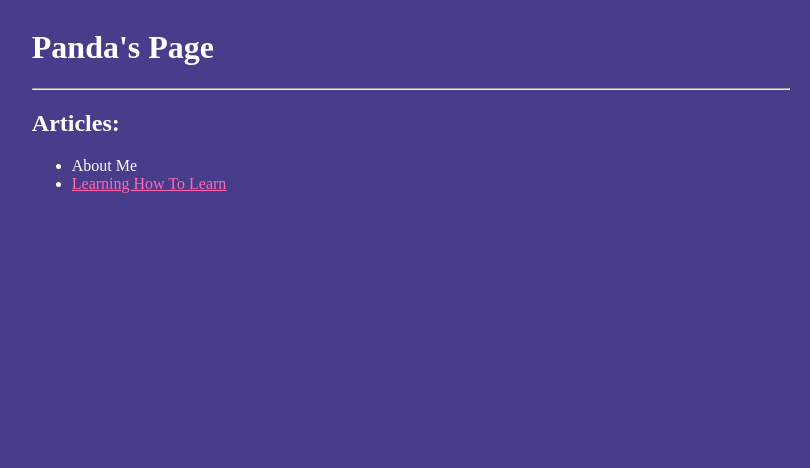
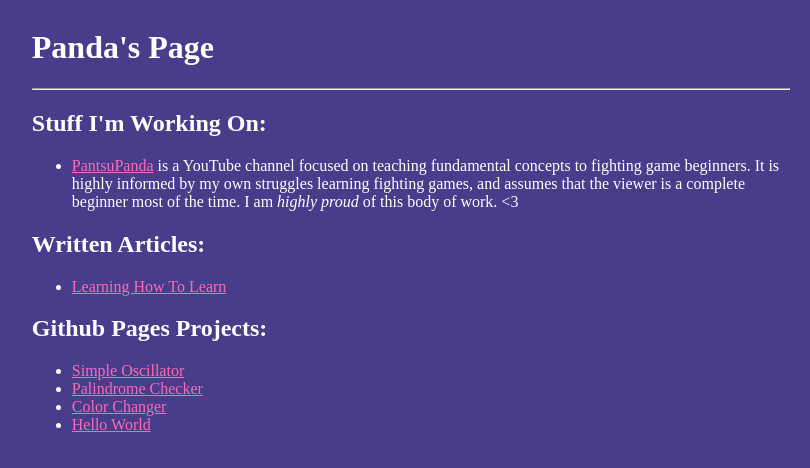
Before and after one commit to thepantsupanda/thepantsupanda.github.io, a plain HTML site: page index.html in a window 1280 px wide. Shown: the whole page, without its empty margins (229-1039 px from the left). Drawn offline with Linux system fonts and the light colour scheme; a web font is replaced by a local one.

Commit message:
Added a lot more menu items to the front page.

```diff
--- a/index.html
+++ b/index.html
@@ -12,14 +12,38 @@
             <hr>
         </div>
         <div id="articleList">
-            <h2>Articles:</h2>
+            <h2>Stuff I'm Working On:</h2>
             <p>
                 <ul>
                     <li>
-                        About Me
+                        <a href="https://www.youtube.com/channel/UCBhKmTGmqVRYugLwK8hJ7ig" target="_blank">PantsuPanda</a> is a YouTube channel focused on
+                        teaching fundamental concepts to fighting game beginners. It is highly informed by my own struggles learning fighting games, and
+                        assumes that the viewer is a complete beginner most of the time. I am <em>highly proud</em> of this body of work. <3
+                    </li>
+                </ul>
+            </p>
+            <h2>Written Articles:</h2>
+            <p>
+                <ul>
+                    <li>
+                        <a href="articles/learninghowtolearn/index.html">Learning How To Learn</a>
+                    </li>
+                </ul>
+            </p>
+            <h2>Github Pages Projects:</h2>
+            <p>
+                <ul>
+                    <li>
+                        <a href="https://thepantsupanda.github.io/JSsynth/oscillator.html" target="_blank">Simple Oscillator</a>
                     </li>
                     <li>
-                        <a href="articles/learninghowtolearn/index.html">Learning How To Learn</a>
+                        <a href="https://thepantsupanda.github.io/JSweekendproject/miniProjTwo.html" target="_blank">Palindrome Checker</a>
+                    </li>
+                    <li>
+                        <a href="https://thepantsupanda.github.io/JSweekendproject/miniProjOne.html" target="_blank">Color Changer</a>
+                    </li>
+                    <li>
+                        <a href="https://thepantsupanda.github.io/JSweekendproject/helloWorld.html" target="_blank">Hello World</a>
                     </li>
                 </ul>
             </p>
```
